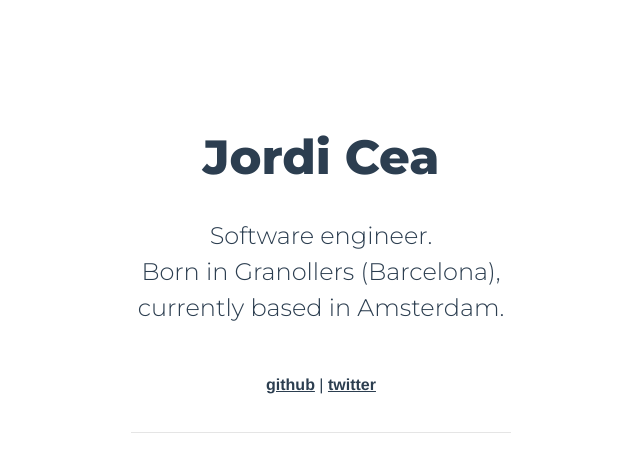
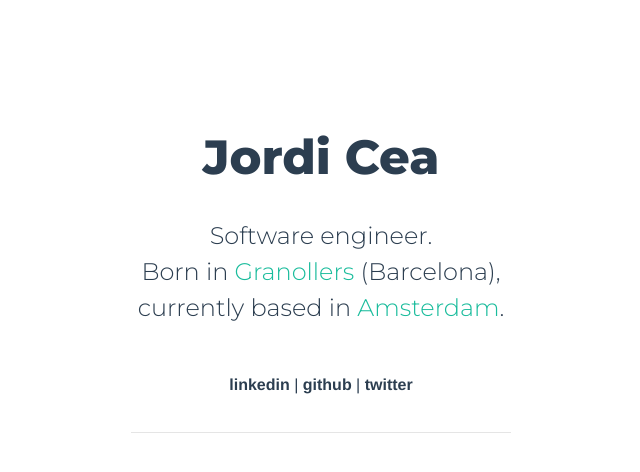
Before and after one commit to jordicea/xyz, a Vue app: page /#/ in a window 1280 px wide. Shown: the top 472 px of the page, without its empty margins (319-959 px from the left). Built offline with nearby package versions, Linux system fonts and the light colour scheme.

Commit message:
Links locations website

```diff
--- a/src/components/MenuNav.vue
+++ b/src/components/MenuNav.vue
@@ -1,6 +1,7 @@
 <template>
   <div id="nav">
       <!-- <router-link to="/about">About</router-link> |-->
+      <a href="https://es.linkedin.com/in/jordicea/es" target="_blank">linkedin</a> |
       <a href="https://github.com/jordicea" target="_blank">github</a> |
       <a href="https://twitter.com/jordicea" target="_blank">twitter</a>
   </div>
--- a/src/views/Home.vue
+++ b/src/views/Home.vue
@@ -3,7 +3,9 @@
   <div class="home">
       <h1>Jordi Cea</h1>
       <h2>
-          Software engineer. <br/>Born in Granollers (Barcelona), currently based in Amsterdam.
+          Software engineer. <br/>Born in
+          <a href="https://ca.wikipedia.org/wiki/Granollers" rel="nofollow" target="_blank">Granollers</a> (Barcelona), currently based in
+          <a href="https://ca.wikipedia.org/wiki/Amsterdam" rel="nofollow" target="_blank">Amsterdam</a>.
       </h2>
   </div>
   <menuNav></menuNav>
@@ -51,4 +53,14 @@ h2 {
     font-weight: 300;
 }
 
+a {
+  color:#1abc9c;
+  transition: text-decoration 1s ease;
+  text-decoration: underline solid transparent;
+}
+
+a:hover {
+  text-decoration: underline solid currentColor;
+}
+
 </style>
```
